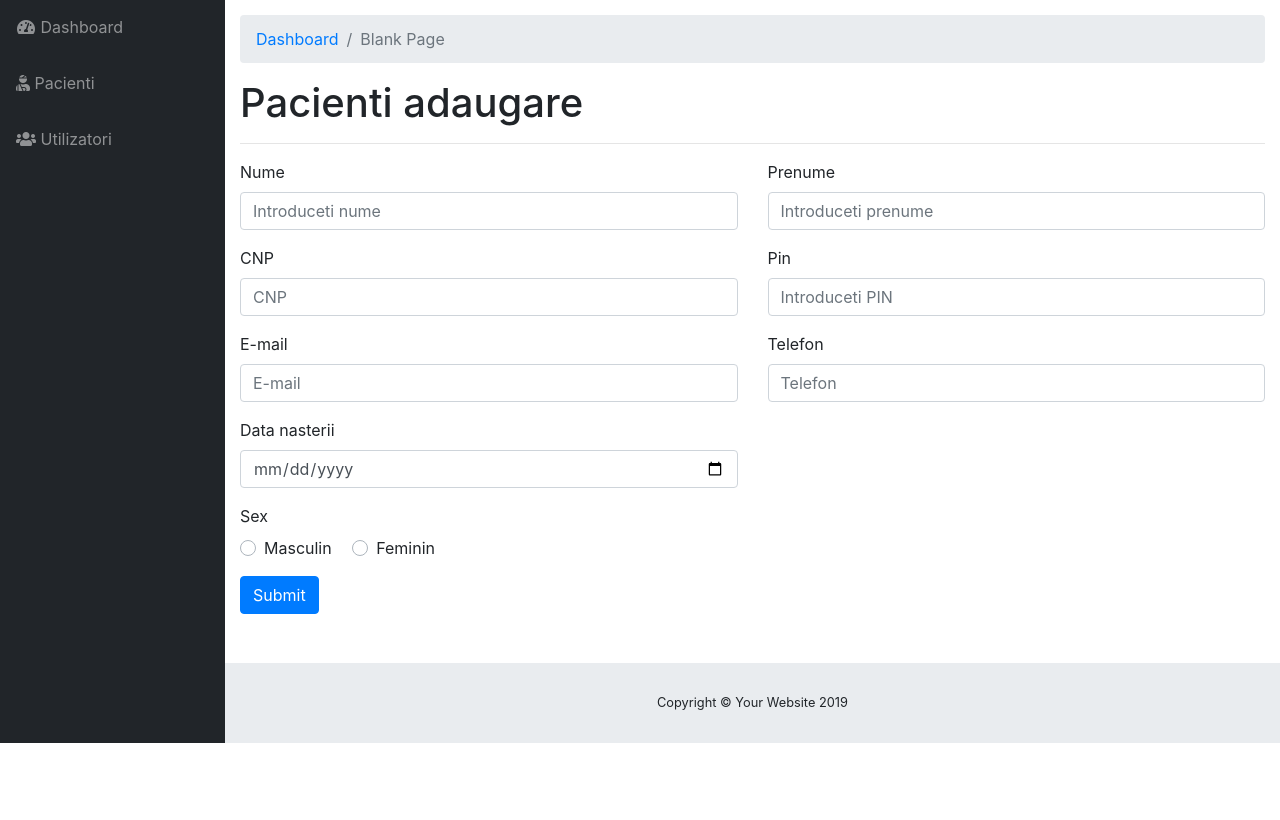
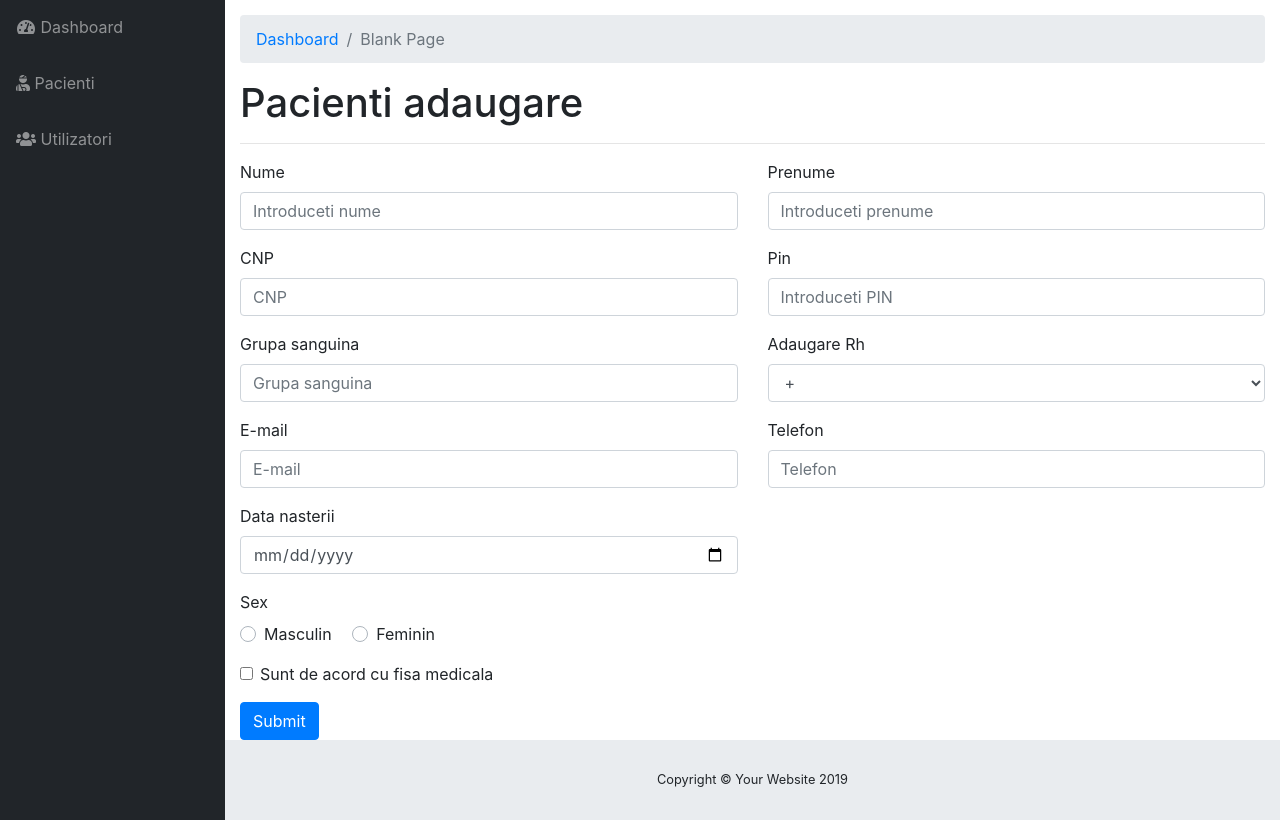
Before and after one commit to CristinaBizoi/dep, a PHP site: page /pacienti_adaugare in a window 1280 px wide. Shown: the part 57-877 px from the top of the page. Before the commit the page ends 800 px from the top, so only its background shows below. Run offline with PHP 8.4, Linux system fonts and the light colour scheme.

Commit message:
add rh, grupa_sange, accord pentru fisa medicala si pentru donator

```diff
--- a/pacienti_adaugare.php
+++ b/pacienti_adaugare.php
@@ -2,7 +2,11 @@
     if(isset($_POST) && !empty($_POST)){
         require_once("./_inc/models/Pacienti.php");
         $pacient = new Pacienti();
-        $pacient->addPacient($_POST);
+        if($_POST['acord_fisa'] == '1'){
+            $pacient->addPacientAccord($_POST);
+        }else{
+            $pacient->addPacientNoAccord($_POST);
+        }
         header('Location:./pacienti_listare');
         exit();
     }
@@ -21,7 +25,7 @@
         <!-- Page Content -->
         <h1>Pacienti adaugare</h1>
         <hr>
-        <form method="POST" action="./pacienti_adaugare">
+        <form method="POST" action="./pacienti_adaugare" id="myForm">
             <div class="row">
                 <div class="col-6">
                     <div class="form-group">
@@ -47,6 +51,23 @@
                     <div class="form-group">
                         <label for="pin">Pin</label>
                         <input type="text" name="pin" class="form-control form-field" id="pin" placeholder="Introduceti PIN">
+                    </div>
+                </div>
+            </div>
+            <div class="row">
+                <div class="col-6">
+                    <div class="form-group">
+                        <label for="grupa_sange">Grupa sanguina</label>
+                        <input type="text" name="grupa_sange" class="form-control form-field" id="grupa_sange" placeholder="Grupa sanguina">
+                    </div>
+                </div>
+                <div class="col-6">
+                    <div class="form-group">
+                        <label for="rh">Adaugare Rh</label>
+                        <select class="form-control" id="rh" name="rh">
+                            <option value="1">+</option>
+                            <option value="2">-</option>
+                        </select>
                     </div>
                 </div>
             </div>
@@ -83,17 +104,27 @@
                     <label class="custom-control-label form-field" for="feminin">Feminin</label>
                 </div>
             </div>
-
+            <div class="form-group">
+                <div class="form-check">
+                    <input class="form-check-input" type="checkbox" name="acord_fisa" value="1" id="acord_fisa">
+                    <label class="form-check-label" for="acord_fisa">
+                        Sunt de acord cu fisa medicala
+                    </label>
+                </div>
+            </div>
             <button type="submit" class="btn btn-primary">Submit</button>
         </form>
 
     </div>
       <!-- /.container-fluid -->
 <script>
-    $('#idForm').on('submit',function(e){
-        e.preventDefault();
-
-    }
+   $('#myForm').on('submit',function (e){
+            e.preventDefault();
+            console.log('Incearca sa trimita');
+            var isValid = true;
+            var valoareEmail = $('#email').val();
+            console.log(valoareEmail);
+        });
 </script>
  <?php
   include("./footer.php");
```
Also changed, not shown: _inc/models/Pacienti.php (+23 -3 lines), pacient_editare.php (+39 -0 lines).
